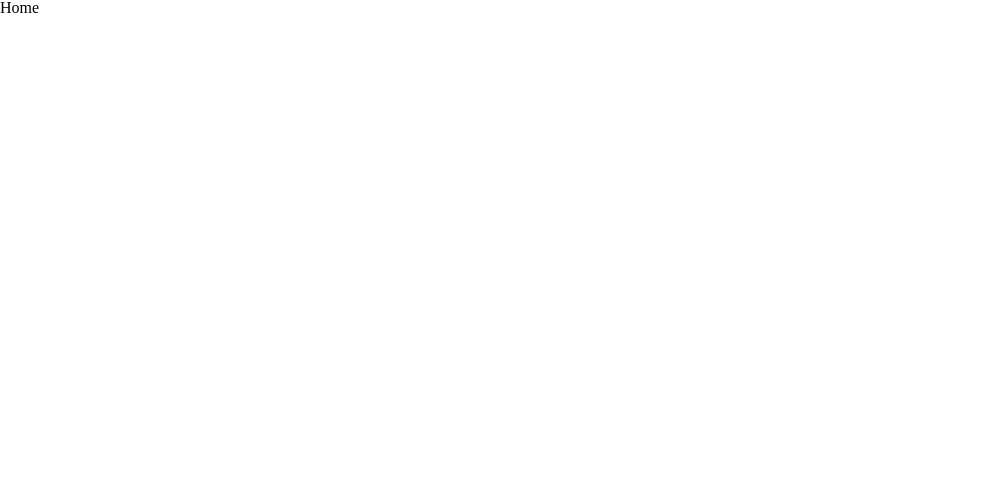
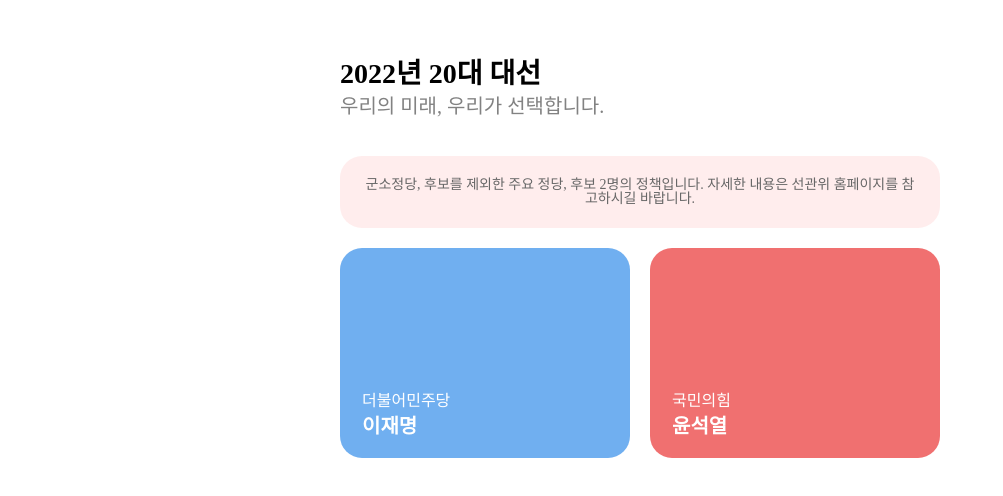
Before and after one commit to k1a11220/2022-election, a Next.js app: page / in a window 1280 px wide. Shown: the top 496 px of the page, without its empty margins (0-1003 px from the left). Built offline with nearby package versions, Linux system fonts and the light colour scheme; a web font is replaced by a local one.

Commit message:
Implement header & candidate card style

```diff
--- /dev/null
+++ b/components/CandidateCard.js
@@ -0,0 +1,40 @@
+import React from "react";
+import styled from "styled-components";
+
+const CandidateCard = ({ party, candidate, background }) => {
+  return (
+    <Container background={background}>
+      <div>
+        <h4>{party}</h4>
+        <h3>{candidate}</h3>
+      </div>
+    </Container>
+  );
+};
+
+const Container = styled.div`
+  display: flex;
+  flex-direction: column-reverse;
+  width: 100%;
+  height: 210px;
+  background-color: ${(props) => props.background};
+  border-radius: 22px;
+
+  & > div {
+    padding: 22px;
+
+    & h4 {
+      font-size: 1rem;
+      color: white;
+      margin-bottom: 7px;
+    }
+
+    & h3 {
+      font-size: 1.25rem;
+      color: white;
+      font-weight: 600;
+    }
+  }
+`;
+
+export default CandidateCard;
--- /dev/null
+++ b/components/ImportantCard.js
@@ -0,0 +1,28 @@
+import React from "react";
+import styled from "styled-components";
+
+const ImportantCard = () => {
+  return (
+    <Container>
+      <p>
+        군소정당, 후보를 제외한 주요 정당, 후보 2명의 정책입니다. 자세한 내용은
+        선관위 홈페이지를 참고하시길 바랍니다.
+      </p>
+    </Container>
+  );
+};
+
+const Container = styled.div`
+  width: 100%;
+  background-color: #ffeded;
+  border-radius: 22px;
+
+  & p {
+    font-size: 0.875rem;
+    text-align: center;
+    padding: 1.375rem;
+    color: #676767;
+  }
+`;
+
+export default ImportantCard;
--- a/package.json
+++ b/package.json
@@ -9,6 +9,7 @@
     "lint": "next lint"
   },
   "dependencies": {
+    "babel-plugin-styled-components": "^2.0.6",
     "next": "12.1.0",
     "react": "17.0.2",
     "react-dom": "17.0.2",
--- a/pages/index.js
+++ b/pages/index.js
@@ -1,3 +1,50 @@
+import styled from "styled-components";
+import ImportantCard from "../components/ImportantCard";
+import CandidateCard from "../components/CandidateCard";
+
 export default function Home() {
-  return <div>Home</div>;
+  return (
+    <>
+      <Header>
+        <h1>2022년 20대 대선</h1>
+        <h3>우리의 미래, 우리가 선택합니다.</h3>
+      </Header>
+      <ImportantCard />
+      <CardWrapper>
+        <CandidateCard
+          party={"더불어민주당"}
+          candidate={"이재명"}
+          background={"#70AFF0"}
+        />
+        <CandidateCard
+          party={"국민의힘"}
+          candidate={"윤석열"}
+          background={"#F07070"}
+        />
+      </CardWrapper>
+    </>
+  );
 }
+
+const Header = styled.header`
+  padding-top: 60px;
+  padding-bottom: 40px;
+
+  h1 {
+    font-size: 1.75rem;
+    margin-bottom: 0.5rem;
+    font-weight: bold;
+  }
+
+  h3 {
+    font-size: 1.25rem;
+    font-weight: 500;
+    color: var(--font-gray-1);
+  }
+`;
+
+const CardWrapper = styled.div`
+  display: flex;
+  gap: 20px;
+  margin-top: 20px;
+`;
--- a/styles/globalStyle.js
+++ b/styles/globalStyle.js
@@ -4,6 +4,7 @@
     :root{
         font-size: 100%;
         --width: 600px;
+        --font-gray-1: #828282;
     }
 
     html, body, #__next {
--- a/styles/reset.css
+++ b/styles/reset.css
@@ -9,6 +9,15 @@
   font-family: Pretendard, -apple-system, BlinkMacSystemFont, system-ui, Roboto,
     "Helvetica Neue", "Segoe UI", "Apple SD Gothic Neo", "Noto Sans KR",
     "Malgun Gothic", sans-serif;
+}
+
+body {
+  width: 100%;
+}
+
+body > div {
+  width: 600px;
+  margin: 0 auto;
 }
 
 html,
```
Also changed, not shown: .babelrc (added), 1 other file (tests, documents, lock files or other folders).
